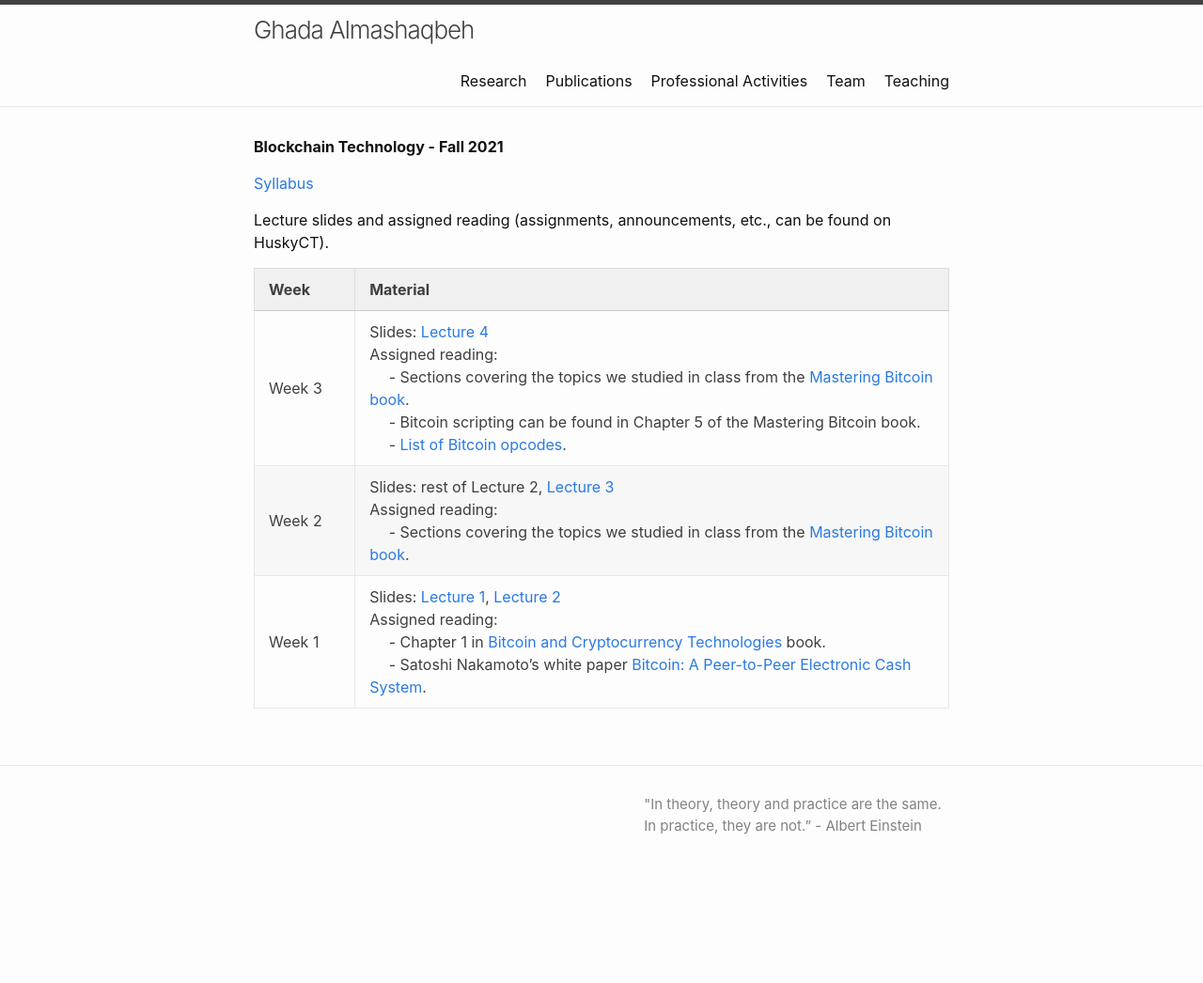
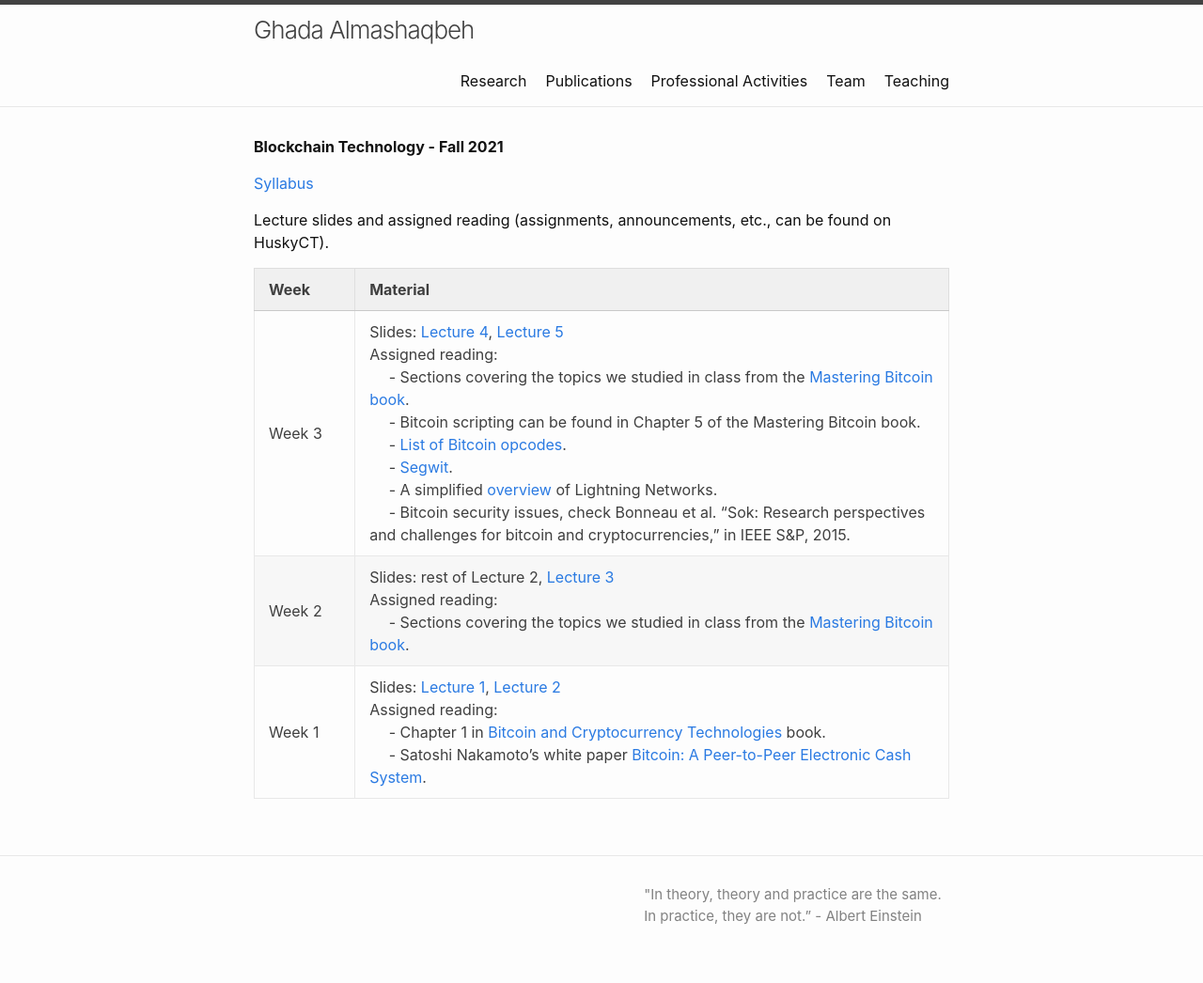
Before and after one commit to GhadaAlmashaqbeh/GhadaAlmashaqbeh.github.io, a Jekyll site: the page built from courses/blockchain-technology-f2021/index.md, in a window 1280 px wide. Shown: the whole page at 94% size. Built offline with Jekyll 4.4.1, drawn with Linux system fonts in a browser that asks for light colours; before the commit the page ends 950 px from its top, so only the background shows below that.

Commit message:
update course material

```diff
--- a/courses/blockchain-technology-f2021/index.md
+++ b/courses/blockchain-technology-f2021/index.md
@@ -10,6 +10,6 @@ Lecture slides and assigned reading (assignments, announcements, etc., can be fo
 
 | Week&emsp;&emsp;| Material           |
 |----------|--------------------|
-| Week 3 | Slides: [Lecture 4](./lecture4.pdf) <br/> Assigned reading: <br/> &emsp; - Sections covering the topics we studied in class from the [Mastering Bitcoin book](https://en.bitcoin.it/wiki/Mastering_Bitcoin). <br/> &emsp; - Bitcoin scripting can be found in Chapter 5 of the Mastering Bitcoin book. <br/> &emsp; - [List of Bitcoin opcodes](https://en.bitcoin.it/wiki/Script). |
+| Week 3 | Slides: [Lecture 4](./lecture4.pdf), [Lecture 5](./lecture5.pdf) <br/> Assigned reading: <br/> &emsp; - Sections covering the topics we studied in class from the [Mastering Bitcoin book](https://en.bitcoin.it/wiki/Mastering_Bitcoin). <br/> &emsp; - Bitcoin scripting can be found in Chapter 5 of the Mastering Bitcoin book. <br/> &emsp; - [List of Bitcoin opcodes](https://en.bitcoin.it/wiki/Script). <br/> &emsp; - [Segwit](https://en.bitcoin.it/wiki/Segregated_Witness). <br/> &emsp; - A simplified [overview](https://academy.binance.com/blockchain/what-is-lightning-network) of Lightning Networks. <br/> &emsp; - Bitcoin security issues, check Bonneau et al. "Sok: Research perspectives and challenges for bitcoin and cryptocurrencies," in IEEE S&P, 2015. |
 | Week 2 | Slides: rest of Lecture 2, [Lecture 3](./lecture3.pdf) <br/> Assigned reading: <br/> &emsp; - Sections covering the topics we studied in class from the [Mastering Bitcoin book](https://en.bitcoin.it/wiki/Mastering_Bitcoin).  |
 | Week 1 | Slides: [Lecture 1](./lecture1.pdf), [Lecture 2](./lecture2.pdf) <br/> Assigned reading: <br/> &emsp; - Chapter 1 in [Bitcoin and Cryptocurrency Technologies](https://d28rh4a8wq0iu5.cloudfront.net/bitcointech/readings/princeton_bitcoin_book.pdf) book. <br/> &emsp; - Satoshi Nakamoto’s white paper [Bitcoin: A Peer-to-Peer Electronic Cash System](https://bitcoin.org/bitcoin.pdf). |
```
Also changed, not shown: 3 other files.
